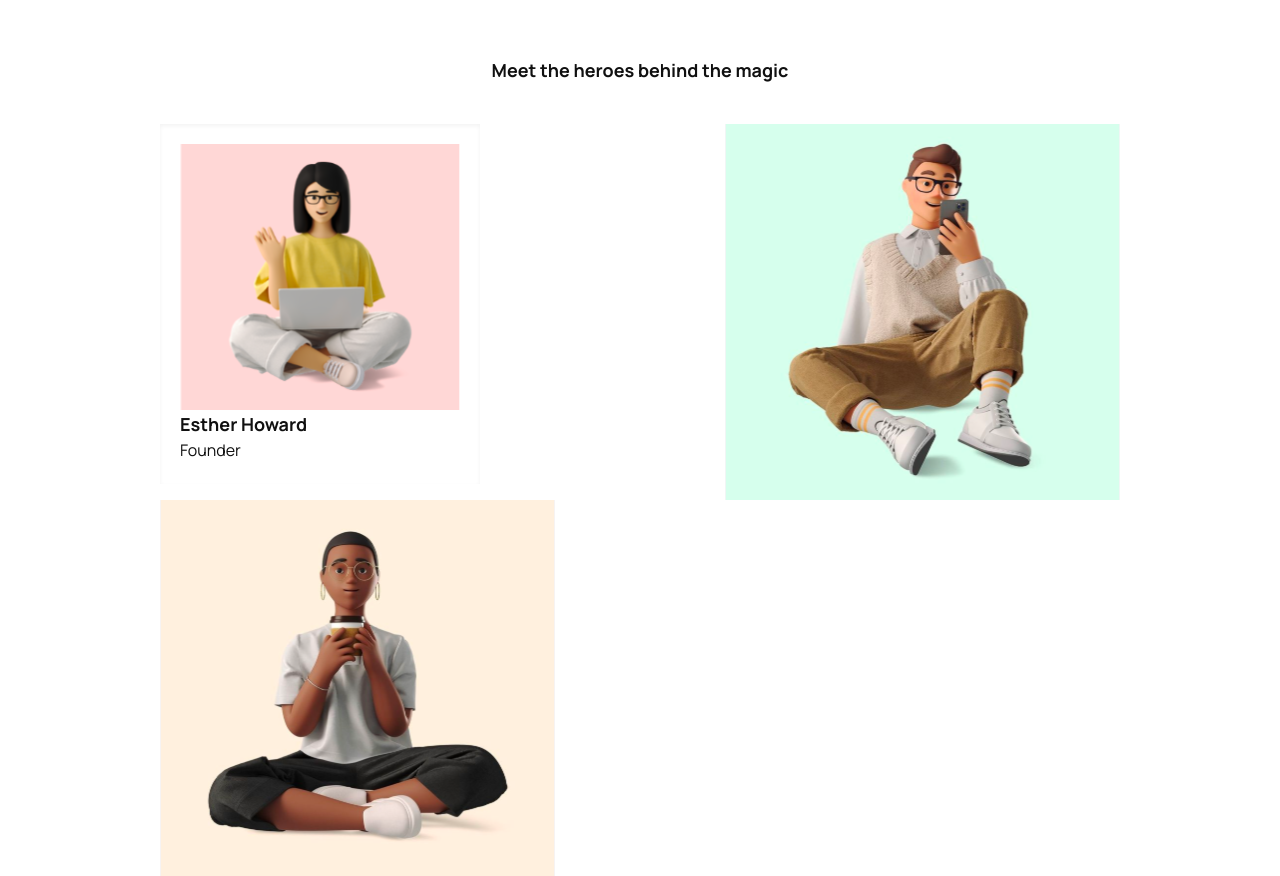
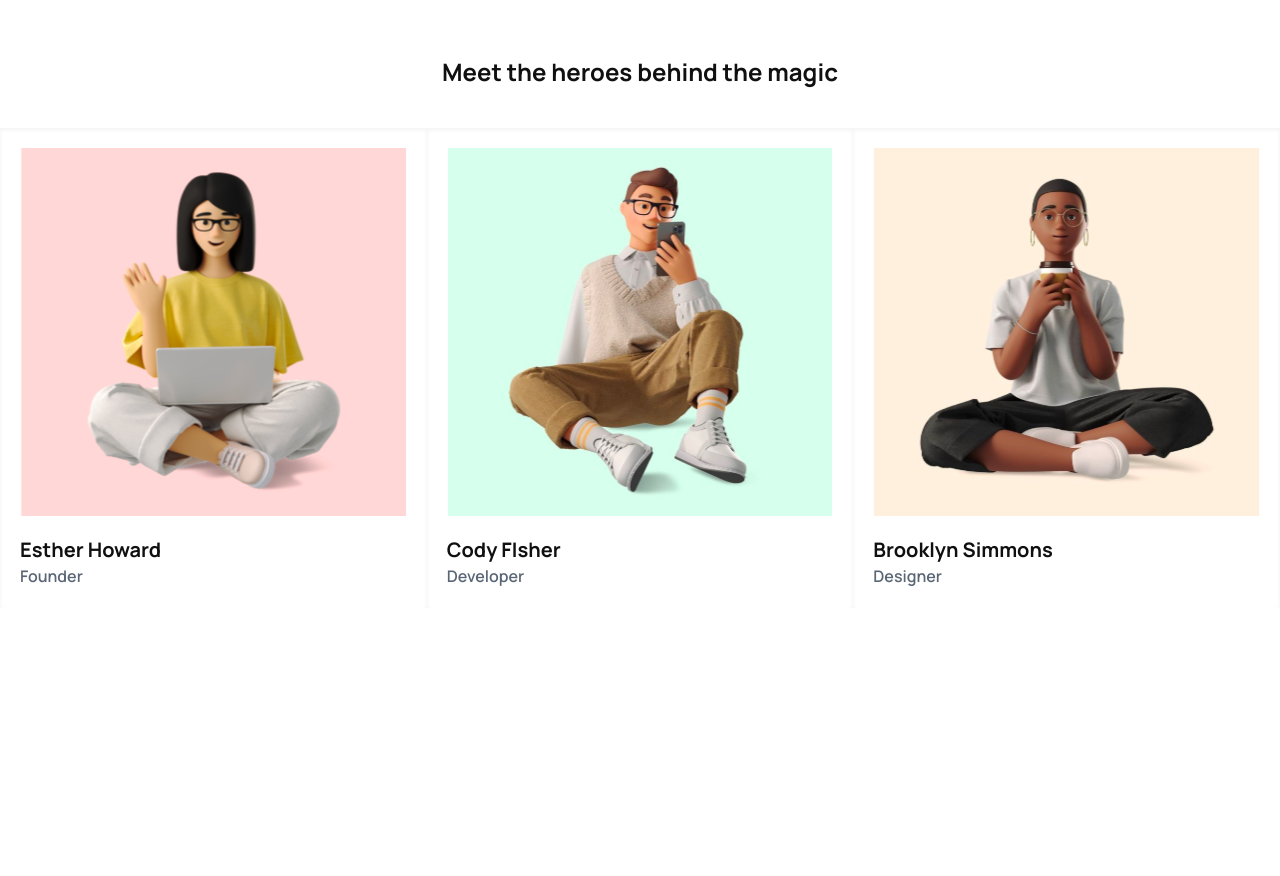
Before and after one commit to Ozyugoo/hand, a React (Vite) app: page / in a window 1280 px wide. Shown: the part 1600-2476 px from the top of the page. After the commit the page ends 2224 px from the top, so only its background shows below. Built offline with nearby package versions, Linux system fonts and the light colour scheme.

Commit message:
Feat: add meet the hero section

```diff
--- a/src/components/main/Hero.jsx
+++ b/src/components/main/Hero.jsx
@@ -5,7 +5,7 @@ function Hero() {
   return (
     <>
       <div className="bg-customYellow relative">
-        <h1 className="m-auto text-darkMeet text-center font-bold absolute lg:text-7xl md:text-6xl sm:text-4xl leading-tight lg:top-20 top-16 w-full lg:w-9/12 left-0 right-0 mx-auto pt-10">
+        <h1 className="m-auto text-darkMeet text-center font-bold absolute lg:text-7xl md:text-6xl text-4xl leading-tight lg:top-20 top-2 w-full lg:w-9/12 left-0 right-0 mx-auto pt-10">
           Let&apos;s create something great together.
         </h1>
 
--- a/src/components/main/MeetTeam.jsx
+++ b/src/components/main/MeetTeam.jsx
@@ -1,29 +1,26 @@
-import Image1 from "../../assets/teamImg1.svg";
-import Image2 from "../../assets/teamImg2.svg";
-import Image3 from "../../assets/teamImg3.svg";
+import data from "./data";
 
 function MeetTeam() {
   return (
     <div className="mt-16 text-darkMeet">
-      <h3 className="text-center font-bold text-lg mb-10">
+      <h3 className="text-center font-bold text-xl mb-10 md:text-2xl">
         Meet the heroes behind the magic
       </h3>
-      <div className="w-9/12 flex flex-wrap mx-auto justify-between">
-        <div className="bg-white shadow-inner sm:w-full md:w-6/12 lg:w-4/12 items-center p-5 mb-4">
-          <img src={Image1} alt="Team Member" className="w-full" />
-          <p className="font-bold text-lg">Esther Howard</p>
-          <p>Founder</p>
-        </div>
-        <div className="bg-light">
-          <img src={Image2} alt="Team Member" />
-          <p></p>
-          <p></p>
-        </div>
-        <div className="bg-light">
-          <img src={Image3} alt="Team Member" />
-          <p></p>
-          <p></p>
-        </div>
+      <div className="flex flex-wrap justify-center">
+        {data.map((item) => (
+          <div
+            key={item.id}
+            className="bg-white shadow-inner w-full md:w-6/12 lg:w-4/12 items-center p-5 mb-4 mx-auto"
+          >
+            <img
+              src={item.image}
+              alt="Team Member"
+              className="w-full object-cover mb-5"
+            />
+            <h3 className="font-bold lg:text-xl text-lg">{item.names}</h3>
+            <p className="text-gray font-semibold">{item.role}</p>
+          </div>
+        ))}
       </div>
     </div>
   );
--- /dev/null
+++ b/src/components/main/Statistists.jsx
@@ -0,0 +1,9 @@
+function Statistists() {
+  return (
+    <div>
+
+    </div>
+  )
+}
+
+export default Statistists
--- /dev/null
+++ b/src/components/main/data.js
@@ -0,0 +1,26 @@
+import image1 from "../../assets/teamImg1.svg";
+import image2 from "../../assets/teamImg2.svg";
+import image3 from "../../assets/teamImg3.svg";
+
+const data = [
+  {
+    id: 1,
+    image: image1,
+    names: 'Esther Howard',
+    role: 'Founder',
+  },
+  {
+    id: 2,
+    image: image2,
+    names: 'Cody FIsher',
+    role: 'Developer',
+  },
+  {
+    id: 3,
+    image: image3,
+    names: 'Brooklyn Simmons',
+    role: 'Designer',
+  },
+]
+
+export default data
--- /dev/null
+++ b/src/components/main/stats.js
@@ -0,0 +1,24 @@
+const details = [
+  {
+    stats: 350,
+    increment: "+",
+    details: "Clients Worldwide,",
+  },
+  {
+    stats: 20,
+    increment: "+",
+    details: "Team Members,",
+  },
+  {
+    stats: 100,
+    increment: "+",
+    details: "Projects Completed",
+  },
+  {
+    stats: "85M",
+    increment: "+",
+    details: "Revenue Generated",
+  },
+];
+
+export default details;
```
